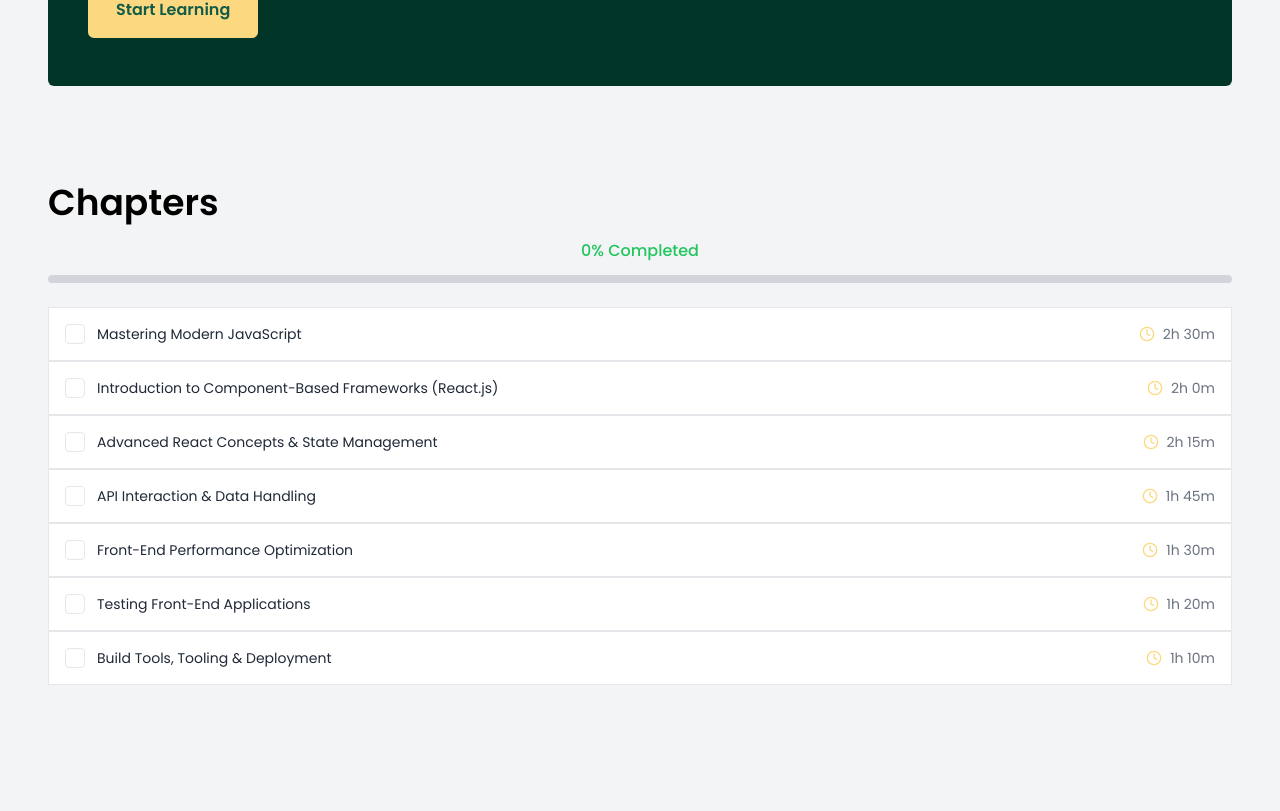
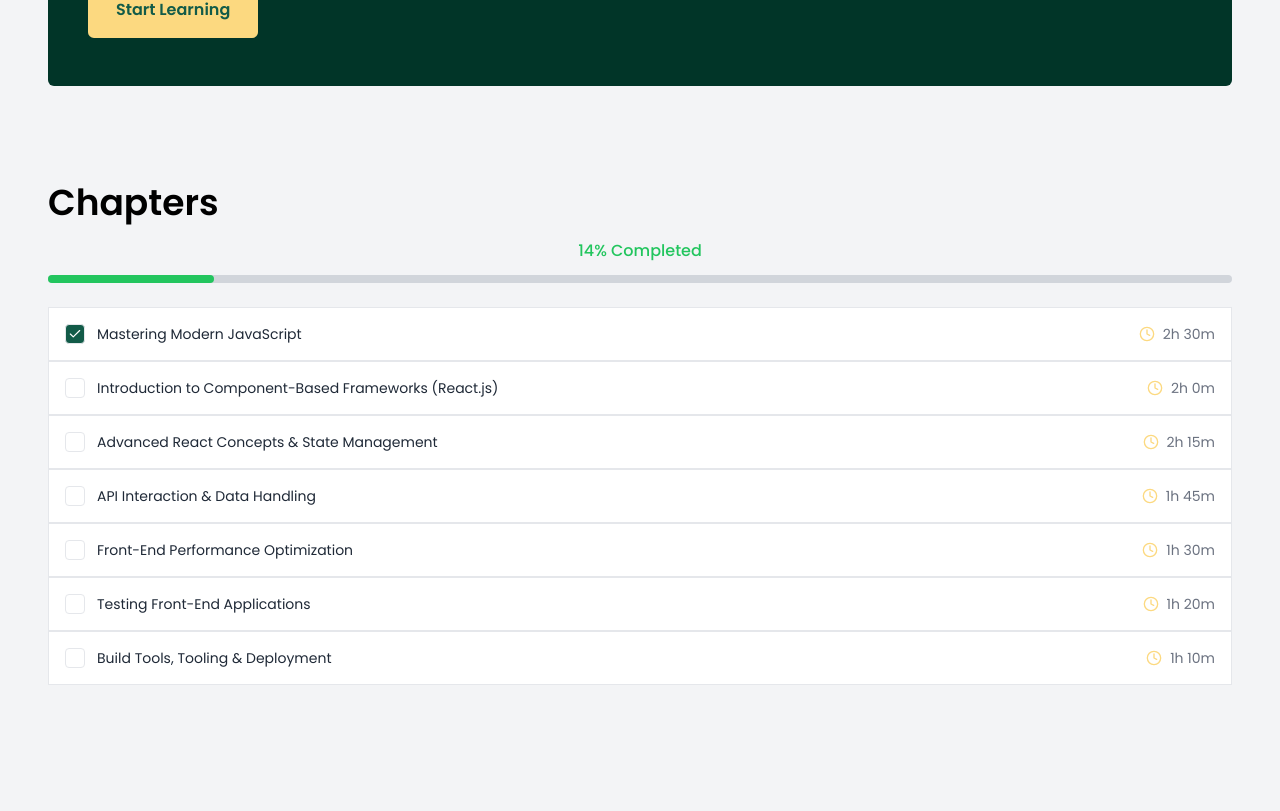
Before and after one commit to mind-forgee/mind-forge-fe, a React (Vite) app: page /dashboard in a window 1280 px wide. Shown: the part 729-1540 px from the top of the page. Built offline with nearby package versions, Linux system fonts and the light colour scheme; no server answers.

Commit message:
feat: development

```diff
--- a/src/components/courses/CourseChapter.jsx
+++ b/src/components/courses/CourseChapter.jsx
@@ -1,5 +1,6 @@
 import { useNavigate } from "react-router-dom";
 import { Check, Clock } from "lucide-react";
+import CourseProgress from "./CourseProgress";
 
 export default function CourseChapters({ chapters }) {
   const navigate = useNavigate();
@@ -8,23 +9,8 @@ export default function CourseChapters({ chapters }) {
     navigate(`/chapter/${chapterId}`);
   };
 
-  const progressPercentage = Math.round(
-    (chapters.filter(ch => ch.isCompleted).length / chapters.length) * 100
-  );
-
   return (
     <div className="w-full">
-      <div className="mb-6">
-        <div className="text-center mb-3 text-md text-green-500 font-medium">
-          <span>{progressPercentage}% Completed</span>
-        </div>
-        <div className="w-full bg-gray-300 rounded-full h-2">
-          <div
-            className="bg-green-500 h-2 rounded-full"
-            style={{ width: `${progressPercentage}%` }}
-          ></div>
-        </div>
-      </div>
 
       {chapters.map((chapter, idx) => (
         <div
--- /dev/null
+++ b/src/components/courses/CourseProgress.jsx
@@ -0,0 +1,15 @@
+export default function CourseProgress({ percentage }) {
+  return (
+    <div className="mb-6">
+      <div className="text-center mb-3 text-md text-green-500 font-medium">
+        <span>{percentage}% Completed</span>
+      </div>
+      <div className="w-full bg-gray-300 rounded-full h-2">
+        <div
+          className="bg-green-500 h-2 rounded-full transition-all duration-300"
+          style={{ width: `${percentage}%` }}
+        ></div>
+      </div>
+    </div>
+  );
+}
--- /dev/null
+++ b/src/components/courses/ProgressCard.jsx
@@ -0,0 +1,16 @@
+export default function ProgressCard({ title, percentage }) {
+  return (
+    <div className="bg-secondary text-white rounded-lg p-4 shadow mb-6">
+      <div className="flex justify-between items-center mb-2">
+        <span className="font-medium">{title}</span>
+        <span className="text-sm">{percentage}% Completed</span>
+      </div>
+      <div className="w-full bg-white/30 rounded-full h-1.5">
+        <div
+          className="bg-green-400 h-1.5 rounded-full transition-all duration-300"
+          style={{ width: `${percentage}%` }}
+        ></div>
+      </div>
+    </div>
+  );
+}
--- a/src/data/courseApiMock.js
+++ b/src/data/courseApiMock.js
@@ -9,7 +9,7 @@ const courseData = {
       chapterName: "Mastering Modern JavaScript",
       description: "This chapter is crucial for building a strong foundation in contemporary web development, focusing on advanced features and paradigms introduced in ES6 and beyond. It covers asynchronous programming patterns, modularity, and sophisticated syntax that are indispensable for creating complex and maintainable applications. By mastering these concepts, learners will gain the ability to write cleaner, more efficient, and highly scalable JavaScript code, which is essential for working with modern frameworks and libraries. This understanding is key to debugging complex issues, optimizing application performance, and contributing effectively to large-scale projects, preparing you for the demands of professional front-end development.",
       time: "2h 30m",
-      isCompleted: false,
+      isCompleted: true,
       content: [
         "Asynchronous JavaScript (Promises, Async/Await): Asynchronous JavaScript is a fundamental concept allowing non-blocking operations, which means code execution doesn't halt while waiting for long-running tasks like network requests. This is critical for maintaining a responsive user interface, preventing the browser from freezing. Developers primarily use Promises, which represent the eventual completion or failure of an asynchronous operation, and the `async`/`await` syntax, which provides a more readable and synchronous-like way to write asynchronous code. Key concepts include understanding the JavaScript event loop, microtask queue, and handling potential errors gracefully using `try...catch` blocks. For example, when fetching data from a REST API using the Fetch API or Axios, `async/await` ensures that the user interface remains interactive while the data is being retrieved in the background.",
         "ES Modules (Import/Export): ES Modules, introduced in ECMAScript 2015 (ES6), provide a standardized system for organizing and reusing JavaScript code across multiple files. This modular approach significantly improves code readability, maintainability, and reusability, allowing developers to break down large applications into smaller, manageable units. The primary tools for using ES Modules in a browser environment often involve bundlers like Webpack or Vite, which resolve module dependencies and create optimized bundles. Key concepts include named and default imports/exports, understanding module scope, and how circular dependencies are handled. For instance, in a large application, you might export a component from one file and import it into another, promoting a component-based architecture and clear separation of concerns.",
--- a/src/pages/users/ChapterDetail.jsx
+++ b/src/pages/users/ChapterDetail.jsx
@@ -1,33 +1,33 @@
-import { useState } from "react";
 import { useNavigate, useParams } from "react-router-dom";
-import TriggerChapterButton from "../../components/courses/TriggerChapterButton";
 import courseData from "../../data/courseApiMock";
 import SecondaryButton from "../../components/ui/SecondaryButton";
+import CourseChapters from "../../components/courses/CourseChapter";
+import ProgressCard from "../../components/courses/ProgressCard";
 
 export default function ChapterDetail() {
   const { chapterId } = useParams();
   const navigate = useNavigate();
   const currentId = Number(chapterId);
 
-  const chapter = courseData.chapters.find((c) => Number(c.id) === currentId);
-  const [completed, setCompleted] = useState(false);
+  const chapters = courseData.chapters;
+  const chapter = chapters.find((c) => Number(c.id) === currentId);
 
-  if (!chapter) {
-    return <p className="p-6">Chapter tidak ditemukan</p>;
-  }
 
   const currentIndex = courseData.chapters.findIndex((c) => c.id === currentId);
   const nextChapter = courseData.chapters[currentIndex + 1] || null;
+    const progressPercentage = Math.round(
+    (chapters.filter((ch) => ch.isCompleted).length / chapters.length) * 100
+  );
 
   const handleNextChapter = () => {
-    setCompleted(true);
     if (nextChapter) {
       navigate(`/chapter/${nextChapter.id}`);
     }
   };
 
   return (
-    <div className="py-12 mt-12 md:px-12 min-h-screen">
+    <main className="py-12 mt-12 md:px-12 px-8 min-h-screen grid grid-cols-1 md:grid-cols-3 gap-6">
+      <div className="md:col-span-2">
         <h1 className="text-2xl font-bold mb-4">{chapter.chapterName}</h1>
         <p className="text-gray-600 mb-4 text-justify">{chapter.description}</p>
         <ul className="list-disc list-inside mb-6 text-justify">
@@ -43,5 +43,11 @@ export default function ChapterDetail() {
           />
         </div>
       </div>
+
+      <div className="md:col-span-1">
+        <ProgressCard title={"Course Content"} percentage={progressPercentage}/>
+        <CourseChapters chapters={courseData.chapters} />
+      </div>
+    </main>
   );
 }
--- a/src/pages/users/Dashboard.jsx
+++ b/src/pages/users/Dashboard.jsx
@@ -1,23 +1,31 @@
-import CourseChapters from '../../components/courses/CourseChapter'
-import Hero from '../../components/courses/Hero'
+import CourseChapters from "../../components/courses/CourseChapter";
+import CourseProgress from "../../components/courses/CourseProgress";
+import Hero from "../../components/courses/Hero";
 // import CourseTabs from '../../components/courses/CourseTabs'
-import courseData from '../../data/courseApiMock'
+import courseData from "../../data/courseApiMock";
 
 const Dashboard = () => {
+  const chapters = courseData.chapters;
+
+  const progressPercentage = Math.round(
+    (chapters.filter((ch) => ch.isCompleted).length / chapters.length) * 100
+  );
+
   return (
     <>
-    <section className='py-12 min-h-screen flex items-center md:px-12 mt-16'>
-       <Hero />
-    </section>
-    {/* <section className='py-12 min-h-screen flex items-center md:px-12 mt-16'>
+      <section className="py-12 min-h-screen flex items-center md:px-12 mt-16">
+        <Hero />
+      </section>
+      {/* <section className='py-12 min-h-screen flex items-center md:px-12 mt-16'>
        <CourseTabs />
     </section> */}
-    <section className='py-12 min-h-screen md:px-12 px-4'>
-        <h1 className='text-4xl font-semibold mb-4'>Chapters</h1>
-        <CourseChapters chapters={courseData.chapters}/>
-    </section>
+      <section className="py-12 min-h-screen md:px-12 px-4">
+        <h1 className="text-4xl font-semibold mb-4">Chapters</h1>
+        <CourseProgress percentage={progressPercentage} />
+        <CourseChapters chapters={chapters} />
+      </section>
     </>
-  )
-}
+  );
+};
 
-export default Dashboard
+export default Dashboard;
```
Lines whose indentation alone changed are shown as unchanged.
